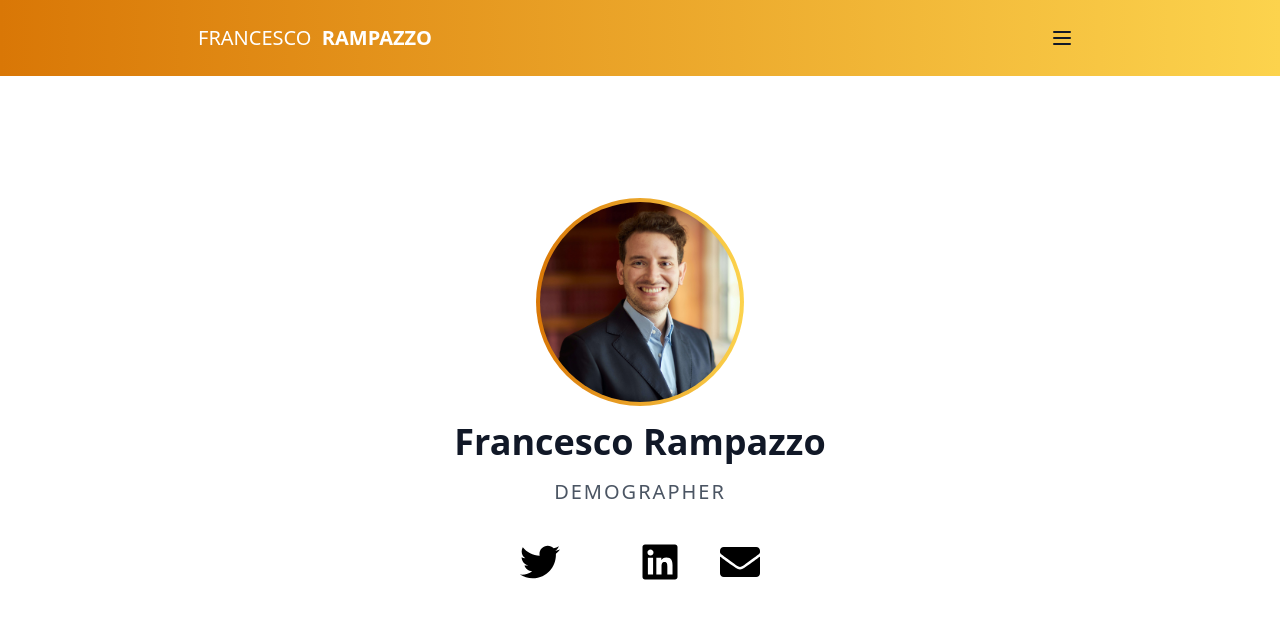
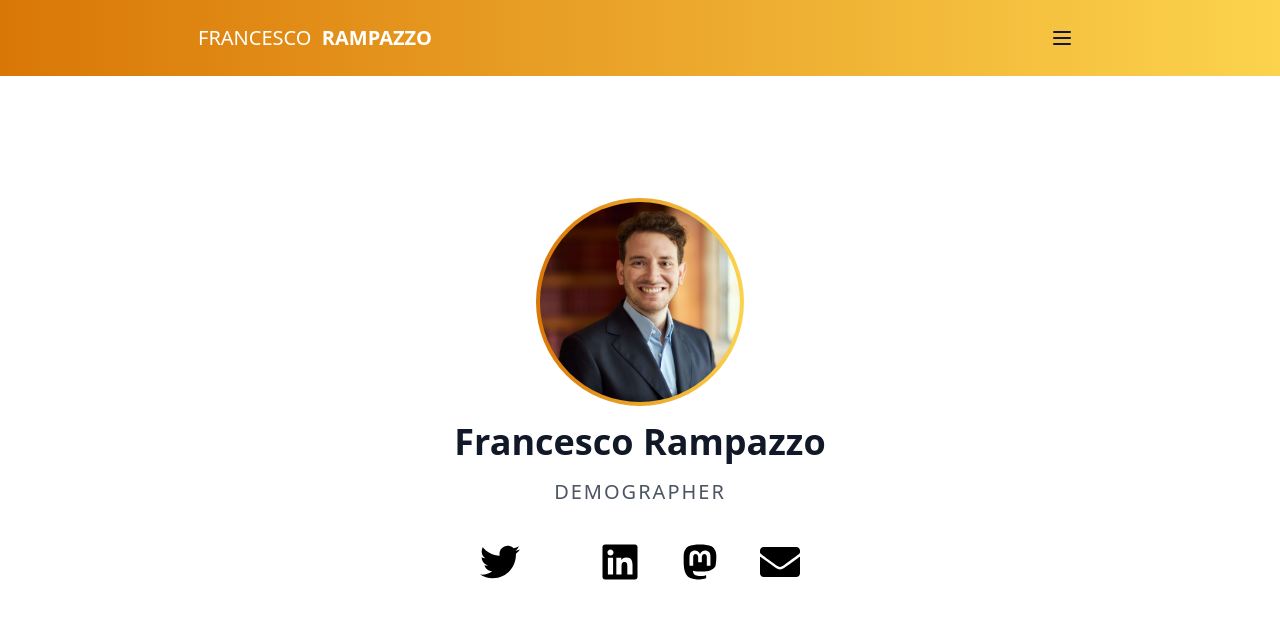
Before and after one commit to chiccorampazzo/website, a Gatsby site: page / in a window 1280 px wide. Built offline with nearby package versions, Linux system fonts and the light colour scheme; Gatsby itself is replaced by a stand-in of ours; some icons are missing.

Commit message:
add mastodon

```diff
--- a/gatsby-config.js
+++ b/gatsby-config.js
@@ -9,6 +9,7 @@ module.exports = {
       twitter: `chiccorampazzo`,
       linkedin: `frampazzo`,
       googleScholar: `_oD24CIAAAAJ`,
+      mastodon: `https://mastodon.social/@chiccorampazzo`,
     },
     seo: {
       sameAs: [
--- a/src/components/social.js
+++ b/src/components/social.js
@@ -1,7 +1,7 @@
 import React from "react"
 import { useStaticQuery, graphql } from "gatsby"
 
-import { FaTwitter, FaLinkedin, FaEnvelope } from "react-icons/fa"
+import { FaTwitter, FaLinkedin, FaEnvelope, FaMastodon } from "react-icons/fa"
 
 const Footer = () => {
   const data = useStaticQuery(graphql`
@@ -13,6 +13,7 @@ const Footer = () => {
             twitter
             linkedin
             googleScholar
+            mastodon
           }
         }
       }
@@ -39,6 +40,9 @@ const Footer = () => {
       >
         <FaLinkedin size={40} className="m-5 text-black" />
       </a>
+      <a href={data.site.siteMetadata.contact.mastodon}>
+        <FaMastodon size={40} className="m-5 text-black" />
+      </a>
       <a href={`mailto:` + data.site.siteMetadata.contact.email}>
         <FaEnvelope size={40} className="m-5 text-black" />
       </a>
```
